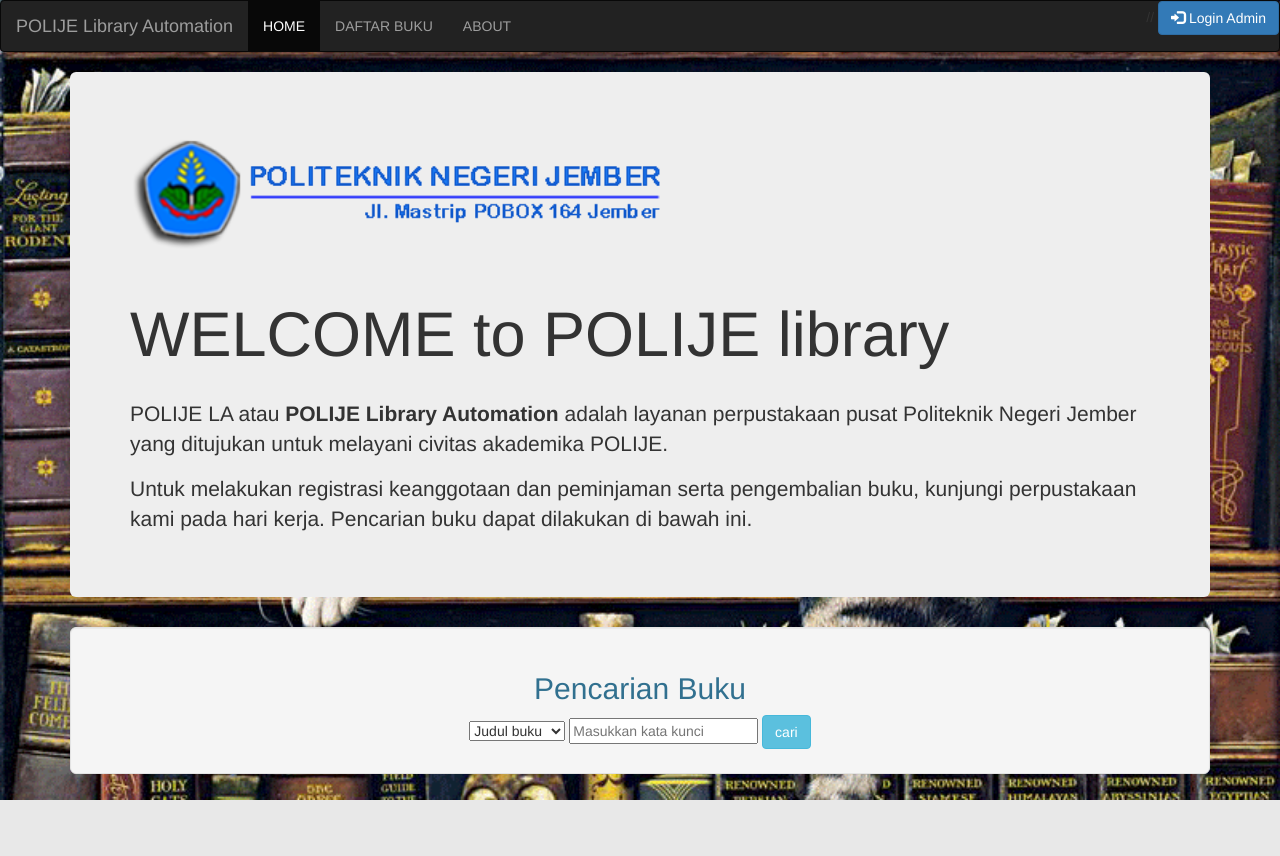
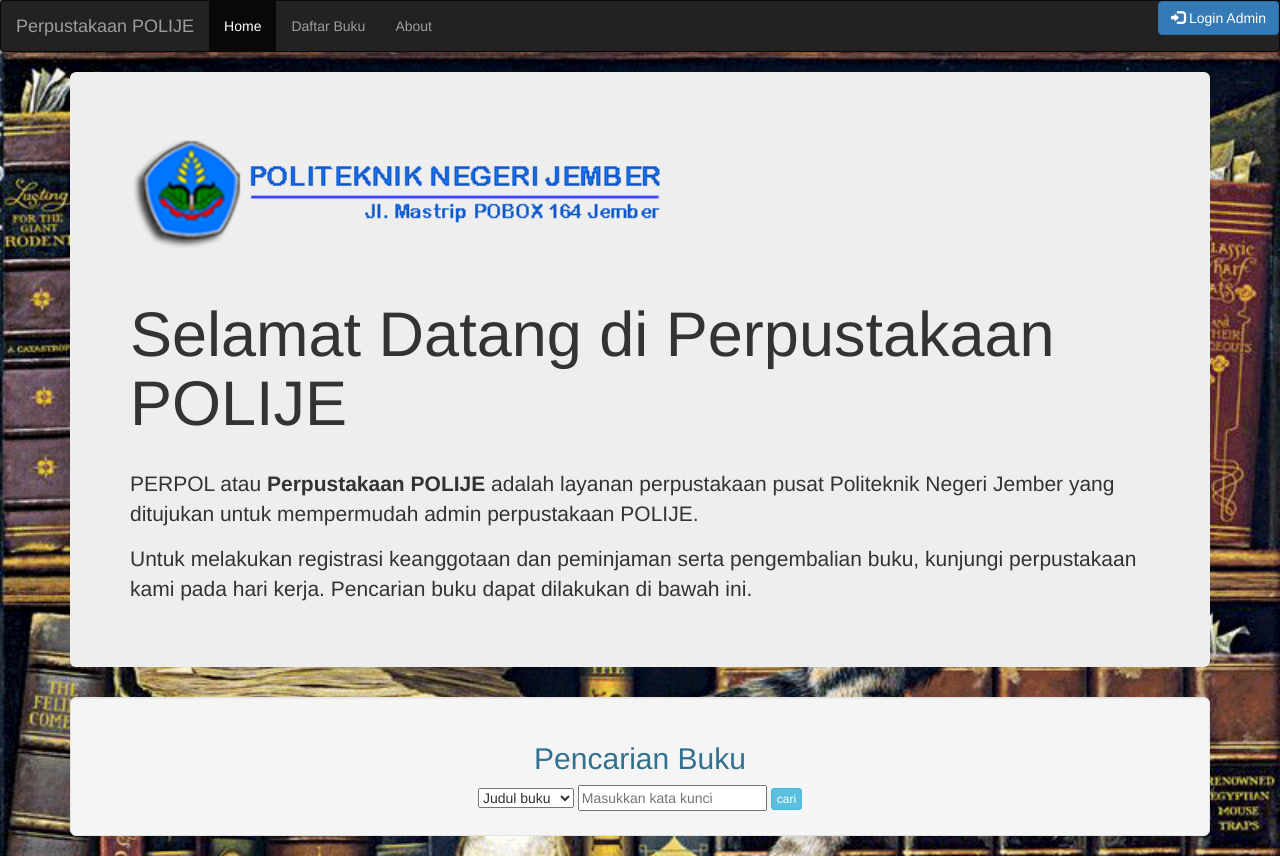
Before and after one commit to MasDeny/project-web, a PHP site: page / in a window 1280 px wide. Before the commit the page ends 800 px from the top, so only its background shows below. Run offline with PHP 8.4, Linux system fonts and the light colour scheme; a stand-in replaces the project's code that opens the database connection; some libraries are stand-ins or nearby versions.

Commit message:
Update index.php
solved merge confict

```diff
--- a/index.php
+++ b/index.php
@@ -8,11 +8,12 @@
 <head>
 
 
-	<title>POLIJE - Homepage</title>
+  <title>PERPOL - Homepage</title>
 
-	<link rel="stylesheet" href="bootstrap/css/bootstrap.css">
-	<script src="jquery/jquery-1.11.2.min.js"></script>
-	<script src="bootstrap/js/bootstrap.js"></script>
+  <link rel="stylesheet" href="css/bootstrap.min.css">
+  <link rel="stylesheet" href="css/style.css">
+  <script src="js/jquery.js"></script>
+  <script src="js/bootstrap.min.js"></script>
 
   <style type="text/css">
 
@@ -29,18 +30,18 @@
   <nav class="navbar navbar-inverse">
     <div class="container-fluid">
       <div class="navbar-header">
-	      <a class="navbar-brand" href="index.php">POLIJE Library Automation</a>
+        <a class="navbar-brand" href="index.php">Perpustakaan POLIJE</a>
       </div>
       <div>
         <ul class="nav navbar-nav">
-	        <li class="active"><a href="">HOME</a></li>
-	        <li><a href="search.php">DAFTAR BUKU</a></li>
-	        <li><a href="about.php">ABOUT</a></li>
+          <li class="active"><a href="">Home</a></li>
+          <li><a href="search.php">Daftar Buku</a></li>
+          <li><a href="about.php">About</a></li>
 
         </ul>
       <ul class="nav navbar-nav navbar-right">
 
-			//<a href="login-page.php">
+      <a href="login-page.php">
         <button type="button" class="btn btn-primary btn-md">
         <span class="glyphicon glyphicon-log-in"></span> Login Admin
         </button>
@@ -51,15 +52,12 @@
     </div>
   </nav>
 
-
-
 	<div class="container">
 		<!-- body text -->
 		<div class="jumbotron">
 			<img src="image/logo-box.png" width="550"height="140">
-<h1 class="page-header">WELCOME to POLIJE library </h1>
-			<p>POLIJE LA atau <strong>POLIJE Library Automation</strong> adalah layanan perpustakaan pusat Politeknik Negeri Jember
-			yang ditujukan untuk melayani civitas akademika POLIJE.</p>
+<h1 class="page-header">Selamat Datang di Perpustakaan POLIJE</h1>
+      <p>PERPOL atau <strong>Perpustakaan POLIJE</strong> adalah layanan perpustakaan pusat Politeknik Negeri Jember yang ditujukan untuk mempermudah admin perpustakaan POLIJE.</p>
       <p>Untuk melakukan registrasi keanggotaan dan peminjaman serta pengembalian buku, kunjungi perpustakaan kami pada
       hari kerja. Pencarian buku dapat dilakukan di bawah ini.</p>
     </div>
@@ -80,7 +78,7 @@
 				</select>
 
 				<input type="text" placeholder="Masukkan kata kunci" name="keyword" required>
-				<input type="submit" name="search" value="cari" class="btn btn-info">
+				<input type="submit" name="search" value="cari" class="btn btn-info btn-xs">
 
 			</form>
 
```
Lines whose indentation alone changed are shown as unchanged.
